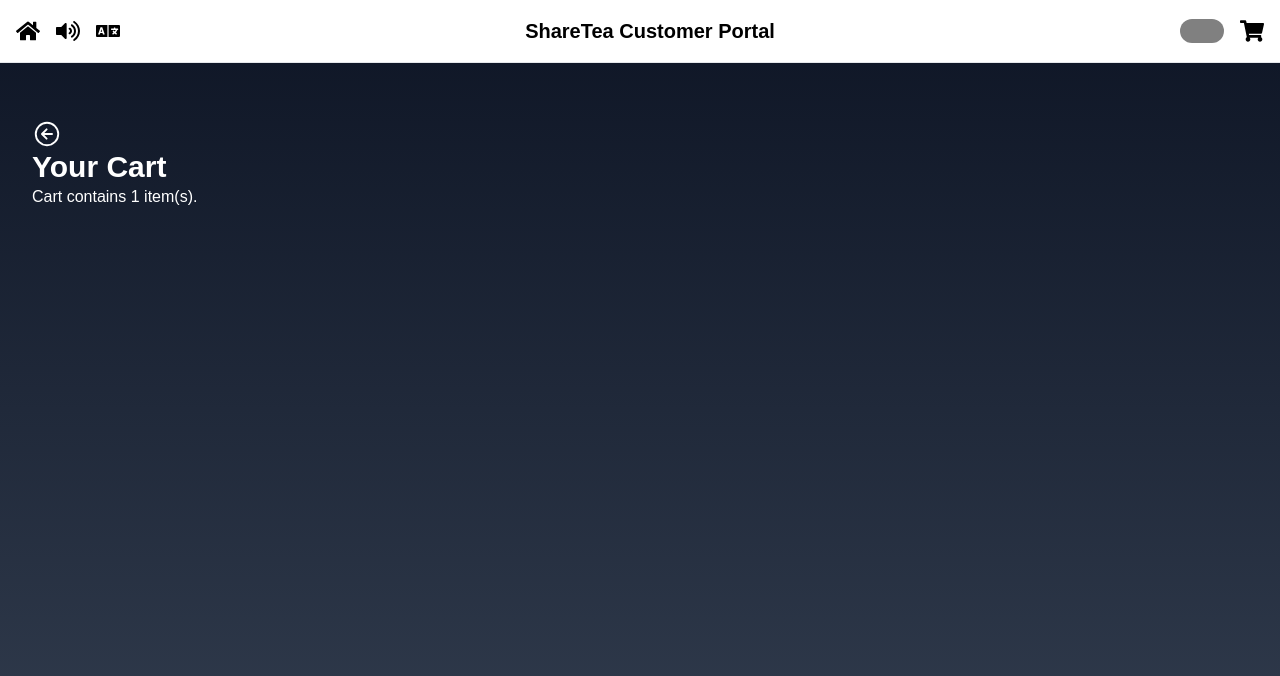
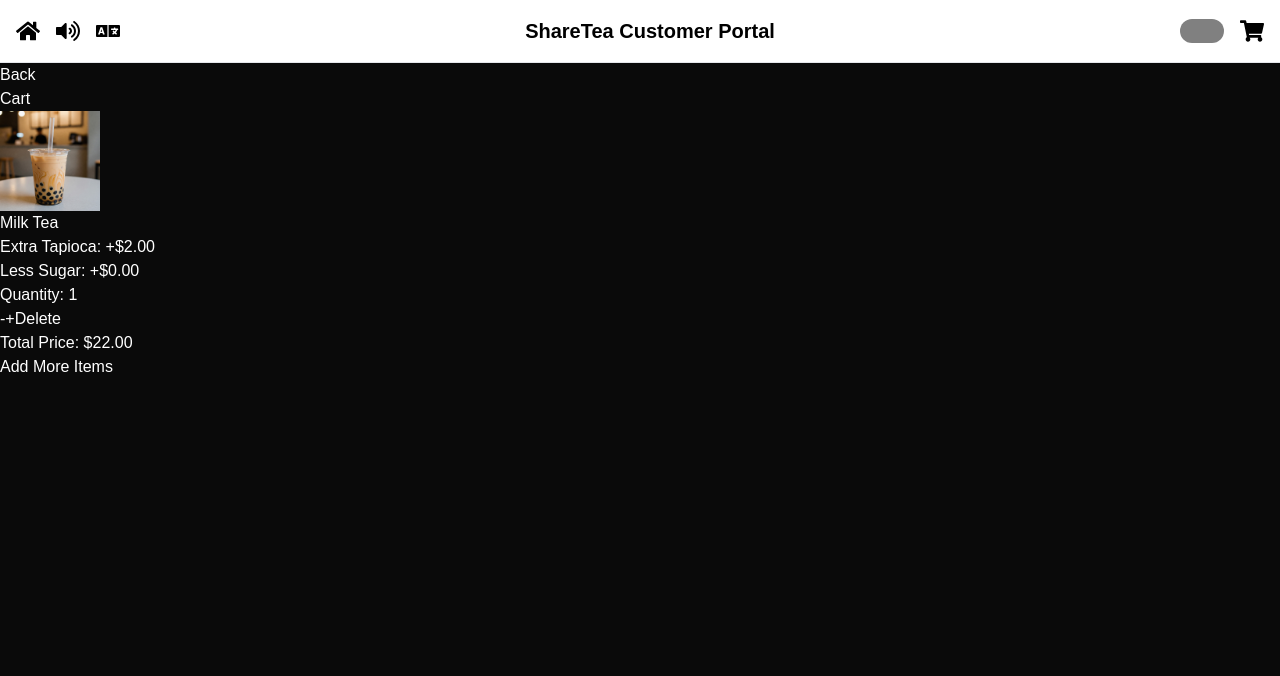
Before and after one commit to chreamy/331deploy, a Next.js app in the folder frontend/: page /cart in a window 1280 px wide. Shown: the top 676 px of the page. Built offline with nearby package versions, Linux system fonts and the light colour scheme.

Commit message:
basic cart

```diff
--- a/frontend/src/app/cart/page.jsx
+++ b/frontend/src/app/cart/page.jsx
@@ -1,31 +1,73 @@
 "use client";
 import { useState } from "react";
-import { IoArrowBackCircleOutline } from "react-icons/io5";
-import { useRouter } from "next/navigation"; // Import useRouter
+import { useRouter } from "next/navigation";
 
-export default function orderCart() {
-  const router = useRouter(); // Initialize router
+export default function OrderCart() {
+    const router = useRouter();
+
     // Cart state
     const [cart, setCart] = useState([
-    { id: 1, name: "Milk Tea", price: 1000, quantity: 1 },
+        {
+            id: 1,
+            name: "Milk Tea",
+            photo: "/drink-images/classic-milk-tea.png",
+            price: 2000,
+            quantity: 1,
+            modifications: [
+                { name: "Extra Tapioca", price: 200 },
+                { name: "Less Sugar", price: 0 },
+            ],
+        },
     ]);
 
+    const calculateTotal = () => {
+        var total = 0;
+        cart.forEach((item) => {
+            var itemTotal = item.price;
+            item.modifications.forEach((mod) => {
+                itemTotal += mod.price;
+            });
+            total += itemTotal * item.quantity;
+        });
+        return (total / 100).toFixed(2);
+    };
+
+    const deleteItem = (id) => {
+        setCart((prevCart) => prevCart.filter((item) => item.id !== id));
+    };
+
     return (
-    <div className="min-h-screen bg-gradient-to-b from-gray-900 to-gray-700 p-4 md:p-8">
+        <div>
             {/* Back Button */}
-          <div className="mt-6">
-          <IoArrowBackCircleOutline className="text-3xl cursor-pointer"
-          onClick={() => router.back()} // Navigate back
-          />
+            <button onClick={() => router.back()}> Back</button>
+
+            {/* Cart Header */}
+            <h1>Cart</h1>
+
+            {/* Items Section */}
+            {cart.map((item) => (
+                <div key={item.id}>
+                    <img src={item.photo} alt={item.name} width="100" />
+                    <h2>{item.name}</h2>
+                    <ul>
+                        {item.modifications.map((mod, index) => (
+                            <li key={index}>
+                                {mod.name}: +${(mod.price / 100).toFixed(2)}
+                            </li>
+                        ))}
+                    </ul>
+                    <p>Quantity: {item.quantity}</p>
+                    <button onClick={() => updateQuantity(item.id, -1)}>-</button>
+                    <button onClick={() => updateQuantity(item.id, 1)}>+</button>
+                    <button onClick={() => deleteItem(item.id)}>Delete</button>
                 </div>
-      <div>
-        <h1 className="text-white text-3xl font-bold">Your Cart</h1>
-        {cart.length === 0 ? (
-          <p className="text-white">Cart is empty.</p>
-        ) : (
-          <p className="text-white">Cart contains {cart.length} item(s).</p>
-        )}
-      </div>
+            ))}
+
+            {/* Total Price */}
+            <h2>Total Price: ${calculateTotal()}</h2>
+
+            {/* Action Buttons */}
+            <button onClick={() => router.push("/categories")}>Add More Items</button>
       </div>
     );
-};
+}
```
Lines whose indentation alone changed are shown as unchanged.
